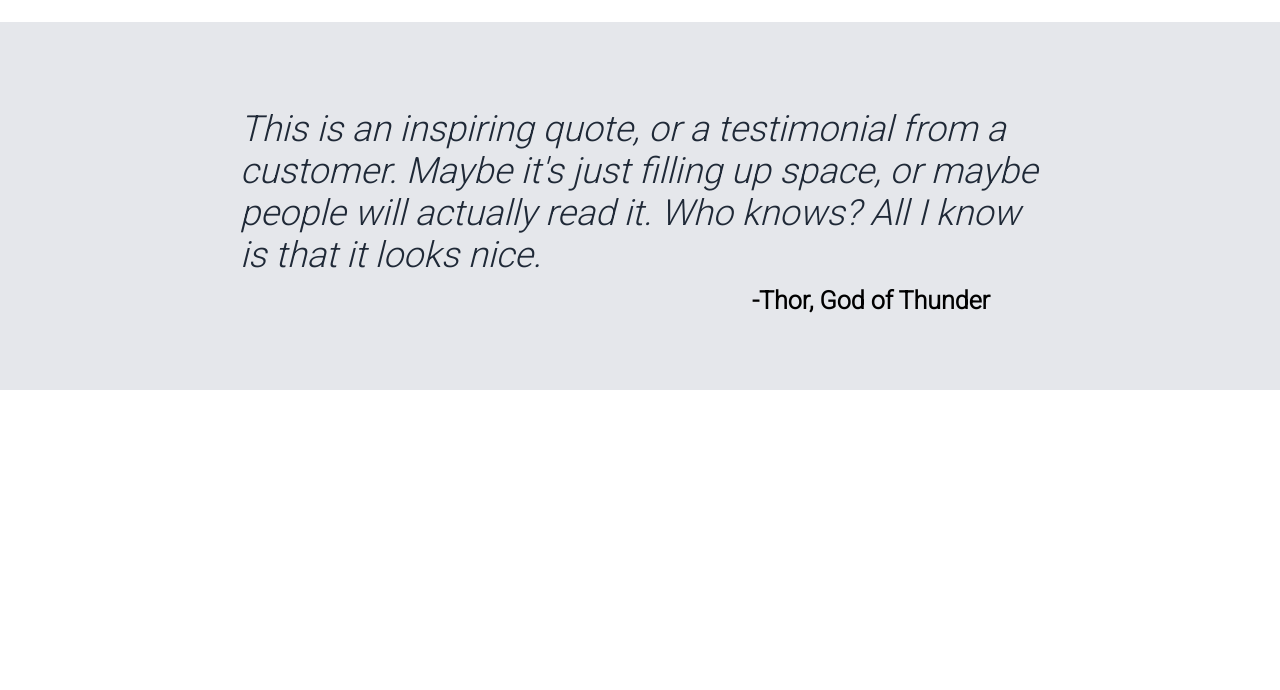
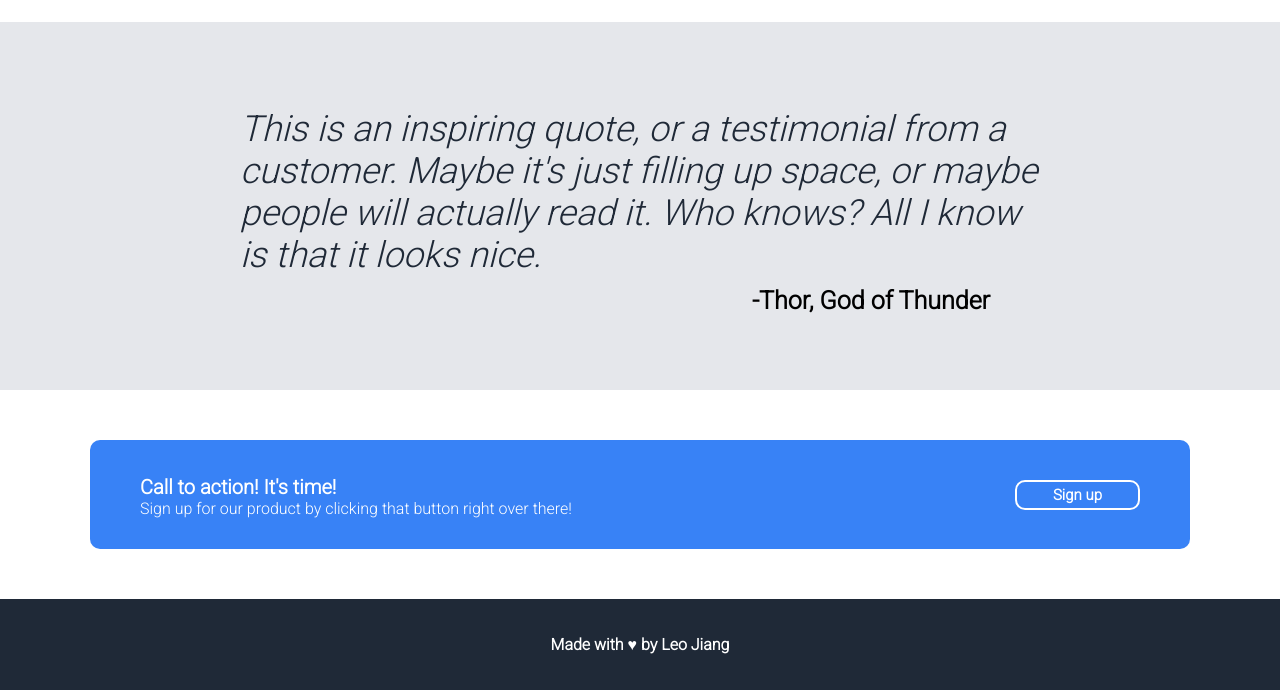
Before and after one commit to CookieMonoster/landing-page, a plain HTML site: page index.html in a window 1280 px wide. Shown: the part 868-1558 px from the top of the page. Before the commit the page ends 1258 px from the top, so only its background shows below. Drawn offline with Linux system fonts and the light colour scheme.

Commit message:
Add call-to-action & footer and update README

```diff
--- a/index.html
+++ b/index.html
@@ -56,5 +56,19 @@
             <p class="bold">-Thor, God of Thunder</p>
         </div>
     </div>
+
+    <div class="action">
+        <div class="action-content">
+            <div class="action-text">
+                <p class="bold">Call to action! It's time!</p>
+                <p class="description">Sign up for our product by clicking that button right over there!</p>
+            </div>
+            <button type="button">Sign up</button>
+        </div>
+    </div>
+
+    <div class="footer">
+        <p class="bold">Made with ♥ by Leo Jiang</p>
+    </div>
 </body>
 </html>
--- a/styles.css
+++ b/styles.css
@@ -131,3 +131,50 @@ button{
     font-size: 25px;
     align-self: flex-end;
 }
+
+.action{
+    display: flex;
+    justify-content: center;
+    align-items: center;
+    padding: 50px;
+}
+
+.action-content{
+    color: white;
+    border-radius: 10px;
+    background-color: #3882F6;
+    display: flex;
+    justify-content: space-between;
+    align-items: center;
+    padding: 15px 50px;
+    width: 1000px;
+}
+
+.action-text .bold{
+    font-size: 20px;
+    margin-bottom: 0px;
+}
+
+.action-text .description{
+    margin-top: 0px;
+}
+
+.action-text{
+    margin: none;
+}
+
+.action-content button{
+    border: 2px solid white
+}
+
+.footer{
+    display: flex;
+    justify-content: center;
+    align-items: center;
+    background-color: #1F2937;
+    padding: 20px;
+}
+
+.footer p{
+    color: white;
+}
```
Also changed, not shown: 1 other file.
